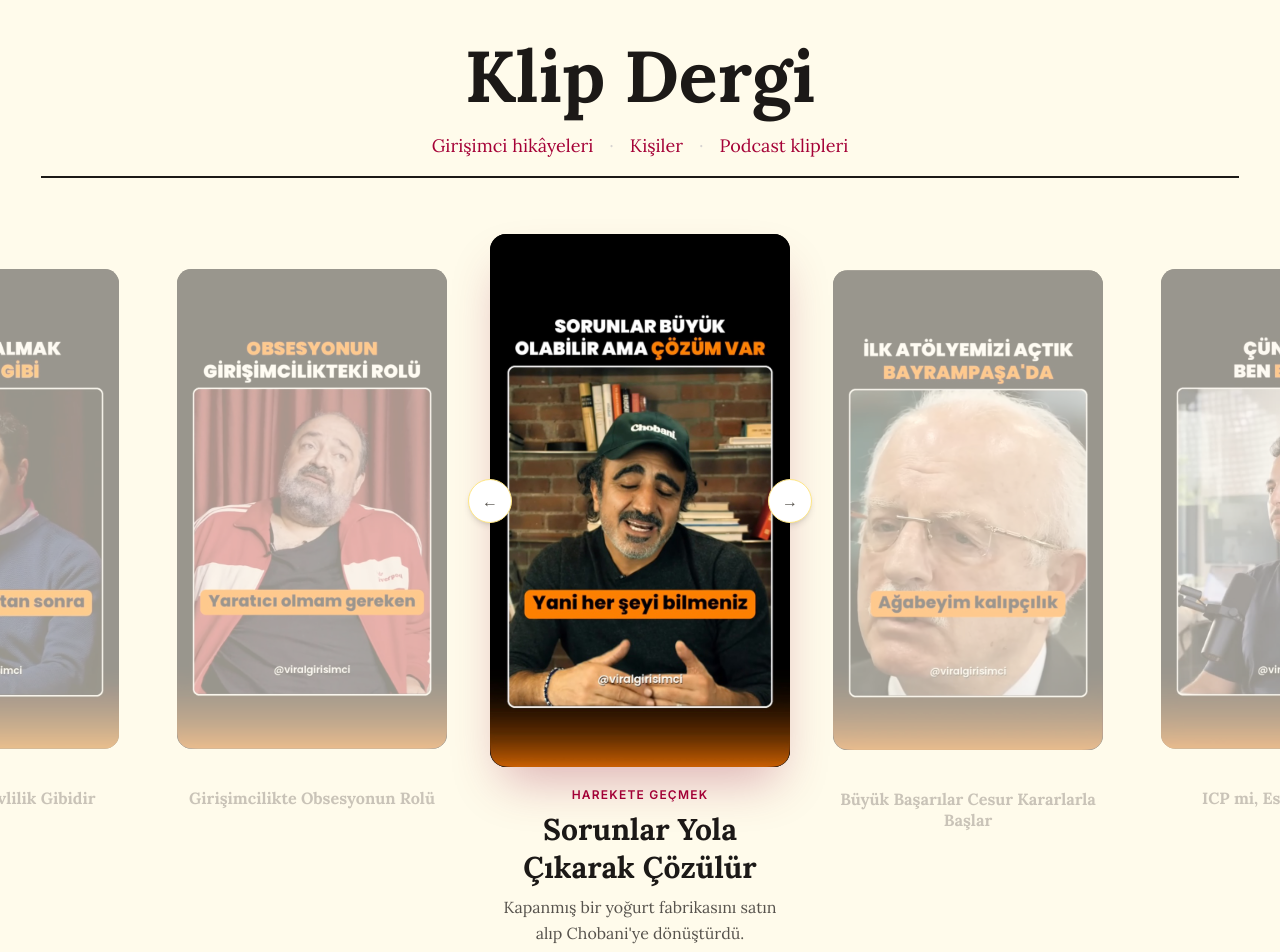
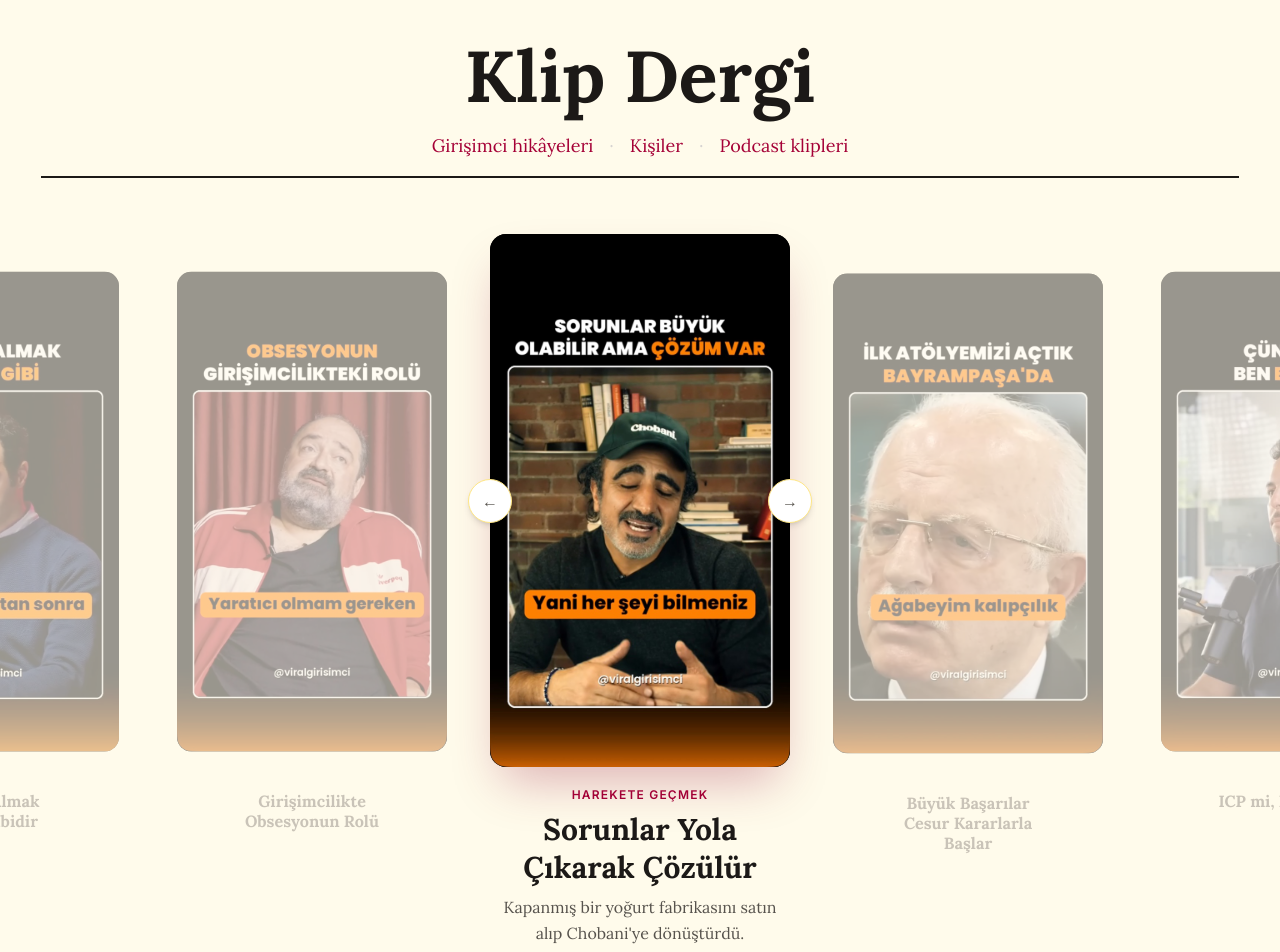
Before and after one commit to symkllci/klip-dergi, a Next.js app: page / in a window 1280 px wide. Shown: the top 952 px of the page. Built offline with nearby package versions, Linux system fonts and the light colour scheme.

Commit message:
Vitrin başlığını transform ile küçült, sayfa zıplamasın

```diff
--- a/src/components/Vitrin.tsx
+++ b/src/components/Vitrin.tsx
@@ -131,9 +131,13 @@ export default function Vitrin({ kisiler }: { kisiler: Person[] }) {
                 <p className={`text-xs font-semibold uppercase tracking-widest text-rose-800 transition-opacity duration-500 ${ortada ? "opacity-100" : "opacity-0"}`}>
                   {klip.topic}
                 </p>
+                {/* ⚠️ Titreşim düzeltmesi: eskiden yazı BOYUTU değişiyordu (text-lg ↔ text-3xl).
+                    Boyut değişince kartın yüksekliği değişiyor → şerit uzayıp kısalıyor → alttaki sayfa her 5 sn'de zıplıyordu.
+                    Şimdi yazı HEP text-3xl (yer hep aynı), yan kartta sadece GÖRÜNÜŞÜ küçülüyor: scale (transform)
+                    transform sayfanın düzenini değiştirmez → hiçbir şey kaymaz. origin-top: yukarıdan küçülsün */}
                 <h2
-                  className={`mt-2 font-serif font-bold leading-tight transition-all duration-500 ${
-                    ortada ? "text-3xl text-stone-900" : "text-lg text-stone-500"
+                  className={`mt-2 origin-top font-serif text-3xl font-bold leading-tight transition duration-500 ${
+                    ortada ? "scale-100 text-stone-900" : "scale-[0.6] text-stone-500"
                   }`}
                 >
                   {klip.title}
```
